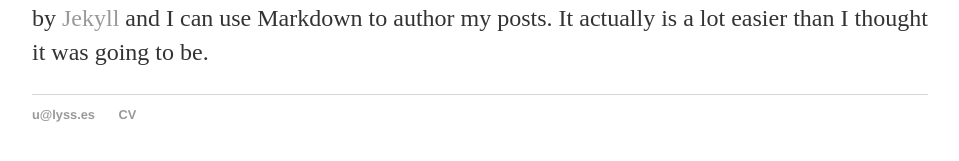
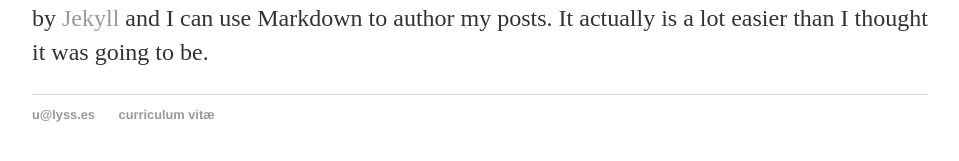
Before and after one commit to uly/uly.github.com, a Jekyll site: the page built from _posts/2014-04-30-hank-quinlan-site-launched.md, in a window 1280 px wide. Shown: the part 291-452 px from the top of the page, without its empty margins (160-1119 px from the left). Built offline with Jekyll 4.4.1, drawn with Linux system fonts in a browser that asks for light colours.

Commit message:
update via git

```diff
--- a/_layouts/default.html
+++ b/_layouts/default.html
@@ -20,7 +20,7 @@
 			<footer>
 				<ul>
 					<li><a href="mailto:u@lyss.es">u@lyss.es</a></li>
-					<li><a href="https://en.wikipedia.org/wiki/Timeline_of_ancient_history">CV</a></li>
+					<li><a href="https://en.wikipedia.org/wiki/Timeline_of_ancient_history">curriculum vitæ</a></li>
 				</ul>
 			</footer>
 		</body>
```
